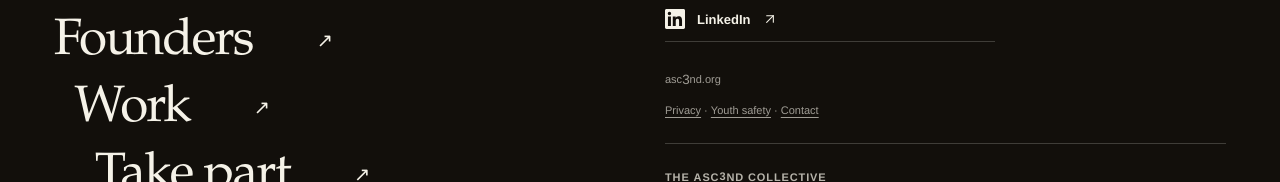
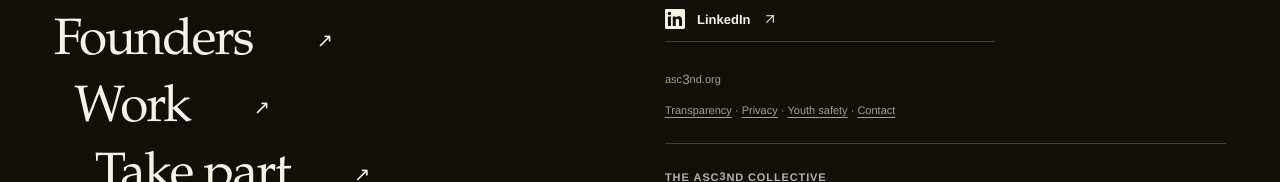
Before and after one commit to executiveusa/asc3nd-brand-site, a Next.js app: page / in a window 1280 px wide. Shown: the part 7929-8111 px from the top of the page. Built offline with nearby package versions, Linux system fonts and the light colour scheme.

Commit message:
nav: expose trust and transparency from homepage footer

```diff
--- a/app/page.tsx
+++ b/app/page.tsx
@@ -155,7 +155,7 @@ export default function Home() {
               <a href="#take-part"><span>Take part</span><span aria-hidden="true">↗</span></a>
               <a href="/merch"><span>Merch</span><span aria-hidden="true">↗</span></a>
             </nav>
-            <div><SocialLinks /><p><BrandWordmark text="asc3nd.org" /><br /><a href="/privacy">Privacy</a> · <a href="/youth-safety">Youth safety</a> · <a className="footer-contact-link" href="mailto:main@asc3nd.org">Contact</a></p><LegalIdentity compact /></div>
+            <div><SocialLinks /><p><BrandWordmark text="asc3nd.org" /><br /><a href="/transparency">Transparency</a> · <a href="/privacy">Privacy</a> · <a href="/youth-safety">Youth safety</a> · <a className="footer-contact-link" href="mailto:main@asc3nd.org">Contact</a></p><LegalIdentity compact /></div>
           </div>
         </div>
       </footer>
```
